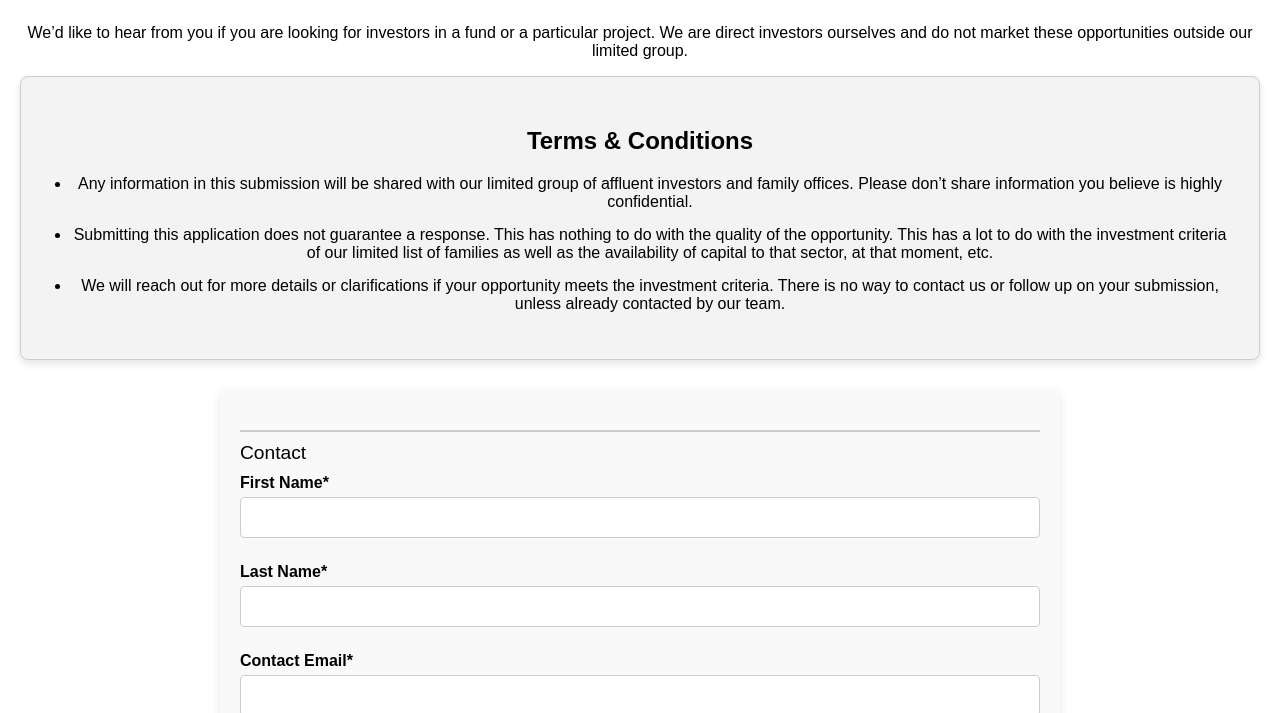
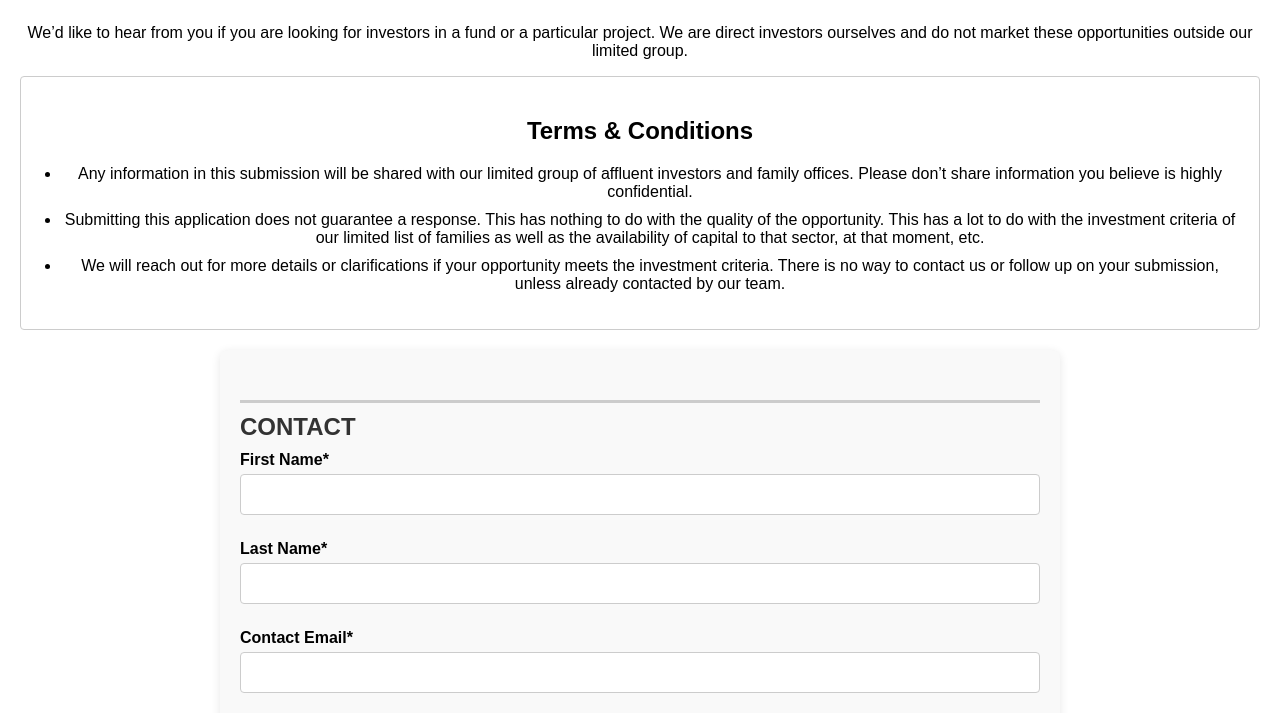
Before and after one commit to lucianlavric/familyofficeproto, a plain HTML site: page index.html in a window 1280 px wide. Shown: the part 88-801 px from the top of the page. Drawn offline with Linux system fonts and the light colour scheme.

Commit message:
Title formatting for index.html

```diff
--- a/index.html
+++ b/index.html
@@ -30,11 +30,15 @@
             text-align: left; /* Keeps the form content left-aligned */
         }
 
+        /* Section Title Styling */
         .section-title {
-            font-size: 1.2em;
-            margin-top: 20px;
-            border-top: 2px solid #ccc;
+            font-size: 1.5em;
+            margin-top: 30px;
+            border-top: 3px solid #ccc; /* Lighter border for a clean look */
             padding-top: 10px;
+            color: #333; /* Keep original color for consistency */
+            font-weight: bold;
+            text-transform: uppercase; /* Enhances visibility */
         }
 
         label {
@@ -82,12 +86,11 @@
 
         /* Terms Section Styling */
         .terms-section {
-            padding: 30px;
-            background-color: #f3f3f3; /* Slightly different background */
+            padding: 20px;
+            background-color: #fff;
             border: 1px solid #ccc;
-            border-radius: 8px;
-            margin-bottom: 30px; /* Increased space below the section */
-            box-shadow: 0 4px 8px rgba(0, 0, 0, 0.1); /* Added shadow for emphasis */
+            border-radius: 4px;
+            margin-bottom: 20px;
         }
 
         .input-container {
@@ -99,14 +102,12 @@
             margin-bottom: 20px;
         }
 
-        /* Added spacing between Terms & Conditions list items */
-        .terms-section ul {
-            list-style-type: disc;
+        ul {
             padding-left: 20px;
         }
 
-        .terms-section li {
-            margin-bottom: 15px; /* Increased space between list items */
+        li {
+            margin-bottom: 10px;
         }
     </style>
 </head>
@@ -187,7 +188,7 @@
 
     <!-- Company Details Section -->
     <div class="section-title">Company Details</div>
-    <!-- Dropdown for main categories -->
+
     <label for="industry">Select Industry:</label>
     <select id="industry" name="industry" onchange="updateSubindustries()" required>
         <option value="">Select an industry</option>
@@ -208,7 +209,6 @@
         <option value="travel">Travel & Hospitality</option>
     </select>
 
-    <!-- Dropdown for subcategories -->
     <label for="subindustry">Select Subindustry: </label>
     <select id="subindustry" name="subindustry" required></select>
 
@@ -220,6 +220,27 @@
 
     <label for="unique_value">What is your unique value proposition and differentiator?*</label>
     <textarea id="unique_value" name="unique_value" required></textarea>
+
+    <label for="target_customers">Who are your primary target customers?*</label>
+    <textarea id="target_customers" name="target_customers" required></textarea>
+
+    <label for="addressable_market">What is the size of your addressable market?*</label>
+    <textarea id="addressable_market" name="addressable_market" required></textarea>
+
+    <label for="main_competitors">Who are your main competitors?*</label>
+    <textarea id="main_competitors" name="main_competitors" required></textarea>
+
+    <label for="team_experience">What is your team’s experience working on this product/service/technology?*</label>
+    <textarea id="team_experience" name="team_experience" required></textarea>
+
+    <label for="intellectual_property">Do you have patents or intellectual property for your products?*</label>
+    <textarea id="intellectual_property" name="intellectual_property" required></textarea>
+
+    <label for="current_revenue">Current revenue size & targets for the near term?*</label>
+    <textarea id="current_revenue" name="current_revenue" required></textarea>
+
+    <label for="margins">Something about margins and net results? Current and near term.</label>
+    <textarea id="margins" name="margins"></textarea>
 
     <!-- Investor Section -->
     <div class="section-title">The Investor</div>
@@ -269,7 +290,7 @@
         if (industry && industries[industry]) {
             industries[industry].forEach(subindustry => {
                 const option = document.createElement('option');
-                option.value = subindustry.toLowerCase().replace(/\s+/g, '_');
+                option.value = subindustry;
                 option.textContent = subindustry;
                 subindustrySelect.appendChild(option);
             });
```
